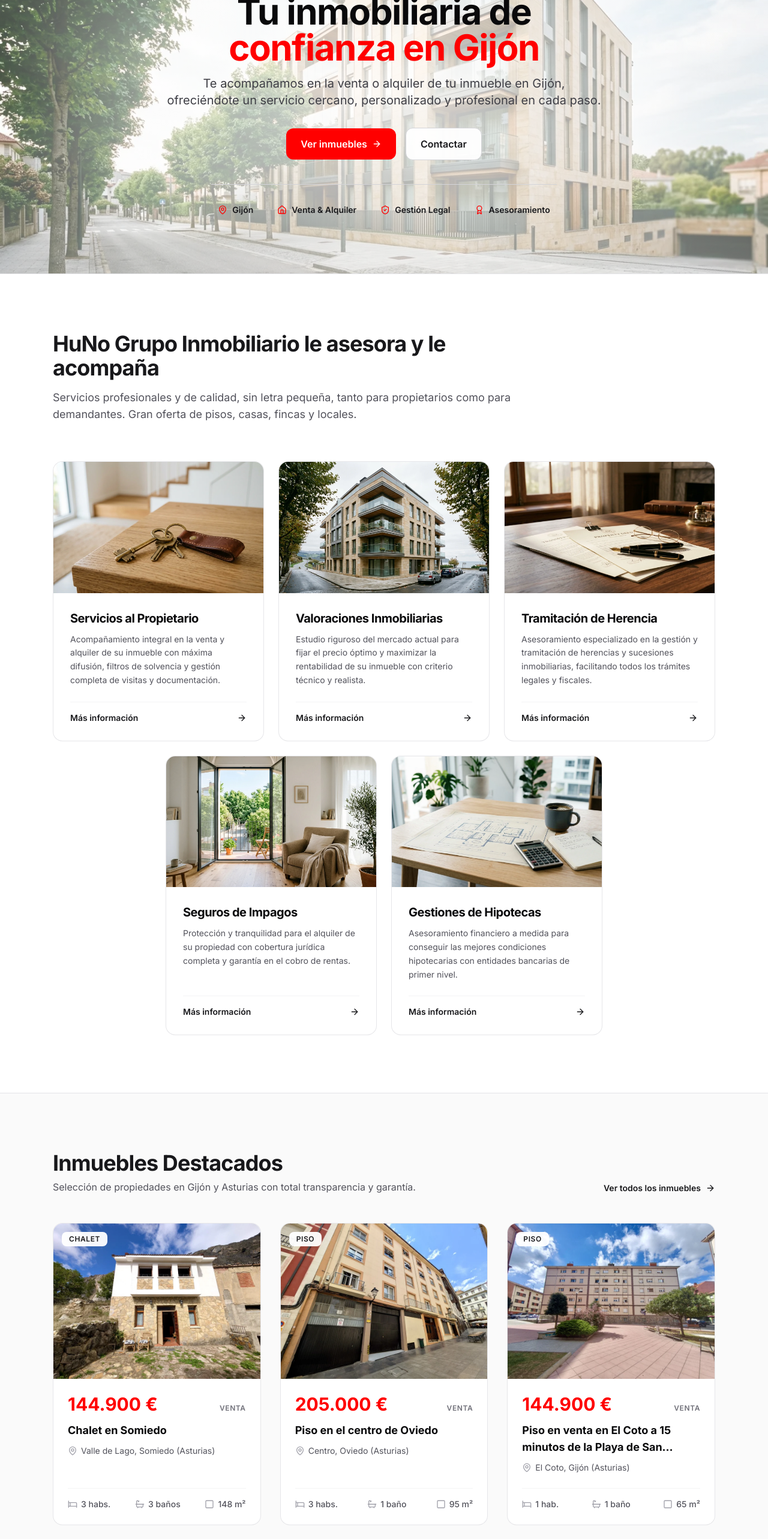
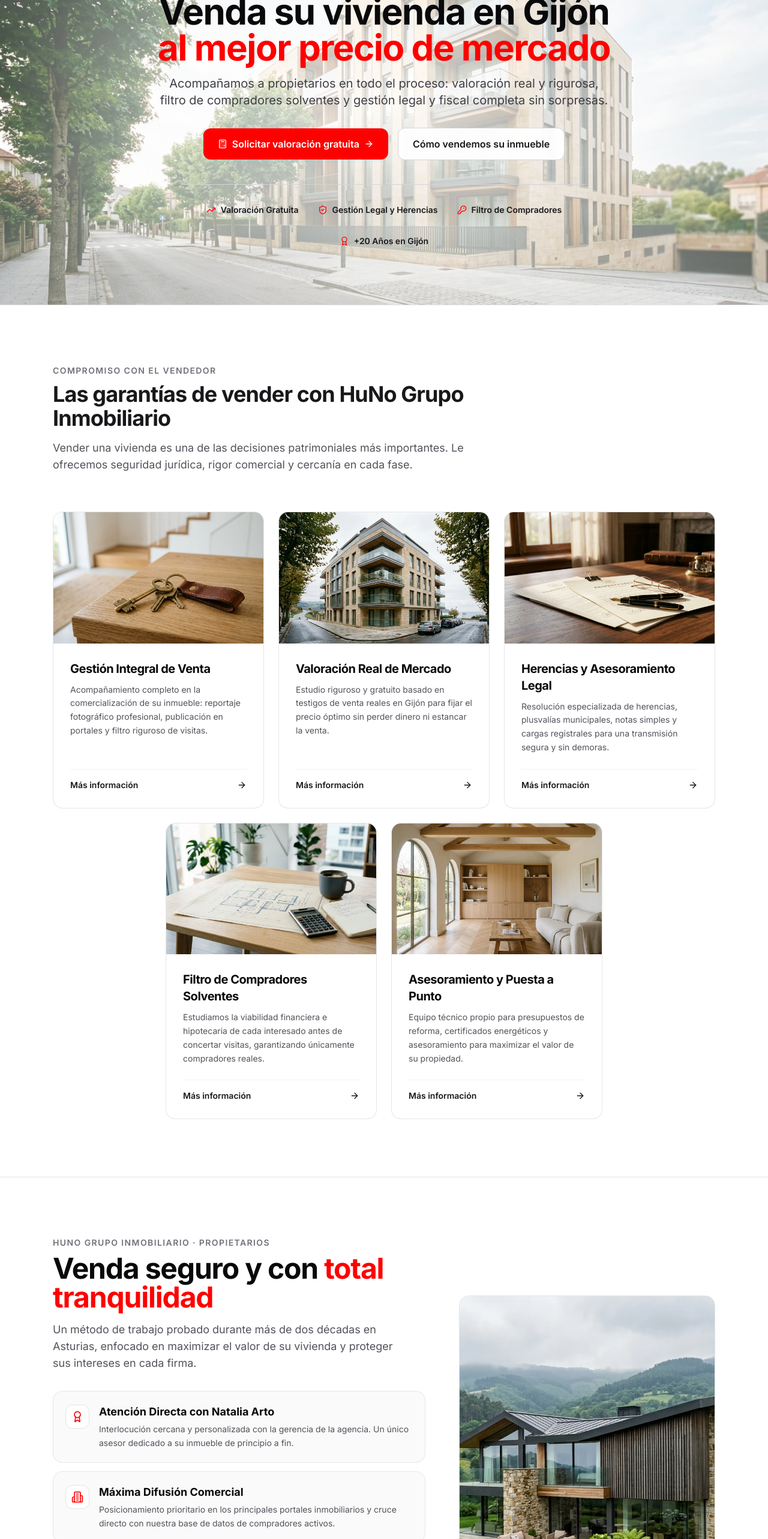
Before and after one commit to victooorltt/huno-grupo-inmobiliario, a Next.js app: page / in a window 1280 px wide. Shown: the part 220-2786 px from the top of the page at 60% size. Built offline with nearby package versions, Linux system fonts and the light colour scheme.

Commit message:
Refocus Home page towards seller lead capture and property valuation

```diff
--- a/app/page.tsx
+++ b/app/page.tsx
@@ -1,7 +1,7 @@
+import type { Metadata } from 'next';
 import Link from 'next/link';
 import {
   MapPin,
-  Home,
   ShieldCheck,
   Award,
   ArrowRight,
@@ -14,91 +14,99 @@
   Square,
   Star,
   Building2,
+  Calculator,
+  CheckCircle2,
 } from 'lucide-react';
 import { PageHero } from '@/components/PageHero';
 import { ContactCTA } from '@/components/ContactCTA';
 import { tokens } from '@/lib/tokens';
 import { PROPERTIES } from '@/lib/properties';
 
+export const metadata: Metadata = {
+  title: 'Vender Piso en Gijón | HuNo Grupo Inmobiliario - Venta y Valoración',
+  description:
+    '¿Desea vender su vivienda en Gijón o Asturias? En HuNo Grupo Inmobiliario le garantizamos valoración profesional gratuita, filtro de compradores solventes y gestión legal completa.',
+};
+
 const SERVICES = [
   {
-    title: 'Servicios al Propietario',
+    title: 'Gestión Integral de Venta',
     description:
-      'Acompañamiento integral en la venta y alquiler de su inmueble con máxima difusión, filtros de solvencia y gestión completa de visitas y documentación.',
+      'Acompañamiento completo en la comercialización de su inmueble: reportaje fotográfico profesional, publicación en portales y filtro riguroso de visitas.',
     href: '/servicios/servicios-al-propietario/',
     icon: KeyRound,
     image: '/images/servicio-propietario-card.webp',
   },
   {
-    title: 'Valoraciones Inmobiliarias',
+    title: 'Valoración Real de Mercado',
     description:
-      'Estudio riguroso del mercado actual para fijar el precio óptimo y maximizar la rentabilidad de su inmueble con criterio técnico y realista.',
+      'Estudio riguroso y gratuito basado en testigos de venta reales en Gijón para fijar el precio óptimo sin perder dinero ni estancar la venta.',
     href: '/servicios/valoracion-profesional/',
     icon: TrendingUp,
     image: '/images/servicio-valoracion-card.webp',
   },
   {
-    title: 'Tramitación de Herencia',
+    title: 'Herencias y Asesoramiento Legal',
     description:
-      'Asesoramiento especializado en la gestión y tramitación de herencias y sucesiones inmobiliarias, facilitando todos los trámites legales y fiscales.',
+      'Resolución especializada de herencias, plusvalías municipales, notas simples y cargas registrales para una transmisión segura y sin demoras.',
     href: '/servicios/servicios-al-propietario/',
     icon: FileText,
     image: '/images/servicio-herencia-card.webp',
   },
   {
-    title: 'Seguros de Impagos',
+    title: 'Filtro de Compradores Solventes',
     description:
-      'Protección y tranquilidad para el alquiler de su propiedad con cobertura jurídica completa y garantía en el cobro de rentas.',
-    href: '/servicios/servicios-al-propietario/',
-    icon: ShieldCheck,
-    image: '/images/servicio-seguros-card.webp',
-  },
-  {
-    title: 'Gestiones de Hipotecas',
-    description:
-      'Asesoramiento financiero a medida para conseguir las mejores condiciones hipotecarias con entidades bancarias de primer nivel.',
+      'Estudiamos la viabilidad financiera e hipotecaria de cada interesado antes de concertar visitas, garantizando únicamente compradores reales.',
     href: '/servicios/asesoramiento-financiero/',
     icon: Landmark,
     image: '/images/servicio-hipotecas-card.webp',
   },
+  {
+    title: 'Asesoramiento y Puesta a Punto',
+    description:
+      'Equipo técnico propio para presupuestos de reforma, certificados energéticos y asesoramiento para maximizar el valor de su propiedad.',
+    href: '/servicios/servicio-de-reformas/',
+    icon: ShieldCheck,
+    image: '/images/servicio-reformas.webp',
+  },
 ];
 
-const EDITORIAL_OFFERS = [
+const SELLER_GUARANTEES = [
   {
-    title: 'Venta de Inmuebles',
+    title: 'Atención Directa con Natalia Arto',
     description:
-      'Descubra nuestra oferta inmobiliaria de pisos, casas, fincas y locales, si no encuentra lo que desea llámenos.',
+      'Interlocución cercana y personalizada con la gerencia de la agencia. Un único asesor dedicado a su inmueble de principio a fin.',
+    icon: Award,
+  },
+  {
+    title: 'Máxima Difusión Comercial',
+    description:
+      'Posicionamiento prioritario en los principales portales inmobiliarios y cruce directo con nuestra base de datos de compradores activos.',
     icon: Building2,
   },
   {
-    title: 'Alquiler de Inmuebles',
+    title: 'Seguridad Jurídica y Documental',
     description:
-      'Le ofrecemos pisos, casas, fincas y locales de calidad de larga y media temporada adaptado a sus necesidades.',
-    icon: KeyRound,
-  },
-  {
-    title: 'Viviendas',
-    description:
-      'HuNo Grupo Inmobiliario tenemos la vivienda de sus sueños, adaptada a sus necesidades y en las mejores zonas.',
-    icon: Home,
+      'Redacción exhaustiva de contratos de arras, coordinación notarial y resolución de todos los trámites legales hasta la firma definitiva.',
+    icon: ShieldCheck,
   },
 ];
 
 const REVIEWS = [
   {
+    author: 'Arturo Enamorado',
+    rating: 5,
+    text: 'Seriedad, eficacia, asesorando en todos los aspectos y un trato excelente. Contando las cosas como son y con claridad. Fue la mejor decisión que tomé al poner mi propiedad en sus manos. ¡Muchas gracias Hugo y Natalia!',
+  },
+  {
+    author: 'Amador Gómez',
+    rating: 5,
+    text: 'Un auténtico placer haber sido cliente suyo. Un asesoramiento excepcional, cercano y profesional, acompañándonos en todo el proceso de venta. Muchas gracias tanto a Javi como a Natalia.',
+  },
+  {
     author: 'Marian PF',
     rating: 5,
-    text: 'No podemos estar más agradecidas por el trato y la profesionalidad recibida. Todo el proceso fue ágil, claro y perfectamente organizado. Han superado nuestras expectativas y los recomendamos al 100%. ¡Gracias equipo!',
-  },
-  {
-    author: 'Amador Gomez',
-    rating: 5,
-    text: 'Un auténtico placer haber sido cliente suyo. Un asesoramiento excepcional, cercano y profesional, acompañandonos en todo el proceso. Muchas Gracias tanto a Javi como a Natalia. Ha sido un placer',
-  },
-  {
-    author: 'Arturo Enamorado',
-    rating: 5,
-    text: 'Seriedad, eficacia, asesorando en todos los aspectos y un trato excelente. Contando las cosas como son y con claridad. Fue la mejor decisión q tomé al poner mi propiedad en sus manos. Muchas gracias Hugo y Natalia!',
+    text: 'No podemos estar más agradecidas por el trato y la profesionalidad recibida. Todo el proceso fue ágil, claro y perfectamente organizado. Han superado nuestras expectativas y los recomendamos al 100%.',
   },
 ];
 
@@ -111,7 +119,7 @@
 export default function HomePage() {
   return (
     <div>
-      {/* 1. Hero Block */}
+      {/* 1. Hero Block: Enfoque Propietario / Venta */}
       <PageHero
         variant="overlay"
         imageSrc="/images/hero-home.webp"
@@ -134,69 +142,73 @@
         title={
           <span className="flex flex-col items-center">
             <span className="text-xs sm:text-sm font-semibold tracking-widest text-zinc-600 uppercase mb-3">
-              HuNo Grupo Inmobiliario
+              HuNo Grupo Inmobiliario · Especialistas en Venta
             </span>
             <span className="text-4xl sm:text-5xl lg:text-6xl font-bold tracking-tight text-zinc-950 leading-[1.14]">
-              Tu inmobiliaria de{' '}
+              Venda su vivienda en Gijón{' '}
               <br className="hidden sm:inline" />
-              <span className="text-accent">confianza en Gijón</span>
+              <span className="text-accent">al mejor precio de mercado</span>
             </span>
           </span>
         }
         subtitle={
           <span>
-            Te acompañamos en la venta o alquiler de tu inmueble en Gijón,{' '}
+            Acompañamos a propietarios en todo el proceso: valoración real y rigurosa,{' '}
             <br className="hidden md:inline" />
-            ofreciéndote un servicio cercano, personalizado y profesional en cada paso.
+            filtro de compradores solventes y gestión legal y fiscal completa sin sorpresas.
           </span>
         }
       >
         <div className="flex flex-wrap items-center justify-center gap-4">
           <Link
-            href="/inmuebles/"
+            href="/servicios/valoracion-profesional/"
             className="inline-flex items-center justify-center gap-2 px-6 py-3.5 text-base font-semibold text-white bg-accent hover:bg-accent-hover rounded-xl shadow-xs transition-colors duration-150"
           >
-            <span>Ver inmuebles</span>
+            <Calculator className="w-4 h-4" aria-hidden="true" />
+            <span>Solicitar valoración gratuita</span>
             <ArrowRight className="w-4 h-4" aria-hidden="true" />
           </Link>
           <Link
-            href="/contacto/"
+            href="/servicios/servicios-al-propietario/"
             className="inline-flex items-center justify-center px-6 py-3.5 text-base font-semibold text-zinc-900 bg-white/95 hover:bg-white border border-zinc-300 hover:border-zinc-400 rounded-xl transition-colors duration-150 shadow-xs"
           >
-            <span>Contactar</span>
+            <span>Cómo vendemos su inmueble</span>
           </Link>
         </div>
 
-        {/* Benefits row centered beneath buttons with improved contrast */}
-        <div className="mt-10 pt-8 border-t border-zinc-300 max-w-xl mx-auto flex flex-wrap items-center justify-center gap-6 sm:gap-10 text-sm font-semibold text-zinc-900">
+        {/* Benefits row centered beneath buttons */}
+        <div className="mt-10 pt-8 border-t border-zinc-300 max-w-2xl mx-auto flex flex-wrap items-center justify-center gap-6 sm:gap-8 text-sm font-semibold text-zinc-900">
           <div className="inline-flex items-center gap-2">
-            <MapPin className="w-4 h-4 text-accent shrink-0" aria-hidden="true" />
-            <span>Gijón</span>
-          </div>
-          <div className="inline-flex items-center gap-2">
-            <Home className="w-4 h-4 text-accent shrink-0" aria-hidden="true" />
-            <span>Venta &amp; Alquiler</span>
+            <TrendingUp className="w-4 h-4 text-accent shrink-0" aria-hidden="true" />
+            <span>Valoración Gratuita</span>
           </div>
           <div className="inline-flex items-center gap-2">
             <ShieldCheck className="w-4 h-4 text-accent shrink-0" aria-hidden="true" />
-            <span>Gestión Legal</span>
+            <span>Gestión Legal y Herencias</span>
+          </div>
+          <div className="inline-flex items-center gap-2">
+            <KeyRound className="w-4 h-4 text-accent shrink-0" aria-hidden="true" />
+            <span>Filtro de Compradores</span>
           </div>
           <div className="inline-flex items-center gap-2">
             <Award className="w-4 h-4 text-accent shrink-0" aria-hidden="true" />
-            <span>Asesoramiento</span>
+            <span>+20 Años en Gijón</span>
           </div>
         </div>
       </PageHero>
 
-      {/* 2. Block 2: Nuestros Servicios */}
+      {/* 2. Block 2: Garantías y Servicios para el Propietario */}
       <section className={`${tokens.sectionSpacing} bg-white border-b border-zinc-200`}>
         <div className={tokens.container}>
           <div className="max-w-3xl mb-12 lg:mb-16">
-            <h2 className="text-3xl sm:text-4xl font-bold tracking-tight text-zinc-900">
-              HuNo Grupo Inmobiliario le asesora y le acompaña
+            <span className="text-xs sm:text-sm font-semibold tracking-widest text-zinc-500 uppercase">
+              Compromiso con el vendedor
+            </span>
+            <h2 className="mt-2 text-3xl sm:text-4xl font-bold tracking-tight text-zinc-900">
+              Las garantías de vender con HuNo Grupo Inmobiliario
             </h2>
             <p className="mt-4 text-base sm:text-lg text-zinc-600 leading-relaxed">
-              Servicios profesionales y de calidad, sin letra pequeña, tanto para propietarios como para demandantes. Gran oferta de pisos, casas, fincas y locales.
+              Vender una vivienda es una de las decisiones patrimoniales más importantes. Le ofrecemos seguridad jurídica, rigor comercial y cercanía en cada fase.
             </p>
           </div>
 
@@ -238,23 +250,97 @@
         </div>
       </section>
 
-      {/* 3. Block 3: Inmuebles Destacados */}
+      {/* 3. Block 3: Venda seguro y con total tranquilidad (Editorial) */}
+      <section className={`${tokens.sectionSpacing} bg-white border-b border-zinc-200`}>
+        <div className={tokens.container}>
+          <div className="grid grid-cols-1 lg:grid-cols-12 gap-10 lg:gap-14 items-center">
+            {/* Left Column: Headline, 3 points, single CTA */}
+            <div className="lg:col-span-7 flex flex-col justify-between">
+              <div>
+                <span className="text-xs sm:text-sm font-semibold tracking-widest text-zinc-500 uppercase">
+                  HuNo Grupo Inmobiliario · Propietarios
+                </span>
+                <h2 className="mt-2 text-3xl sm:text-4xl lg:text-5xl font-bold tracking-tight text-zinc-950 leading-tight">
+                  Venda seguro y con <span className="text-accent">total tranquilidad</span>
+                </h2>
+                <p className="mt-4 text-base sm:text-lg text-zinc-600 leading-relaxed max-w-xl">
+                  Un método de trabajo probado durante más de dos décadas en Asturias, enfocado en maximizar el valor de su vivienda y proteger sus intereses en cada firma.
+                </p>
+
+                {/* The 3 Guarantee Points */}
+                <div className="mt-8 space-y-3.5">
+                  {SELLER_GUARANTEES.map((guarantee) => {
+                    const Icon = guarantee.icon;
+                    return (
+                      <div
+                        key={guarantee.title}
+                        className="p-4 sm:p-5 rounded-2xl bg-zinc-50 border border-zinc-200/80 flex items-start gap-4 hover:border-zinc-300 transition-colors"
+                      >
+                        <div className="w-10 h-10 rounded-xl bg-white border border-zinc-200 flex items-center justify-center text-accent shrink-0 shadow-2xs mt-0.5">
+                          <Icon className="w-5 h-5" aria-hidden="true" />
+                        </div>
+                        <div>
+                          <h3 className="text-base sm:text-lg font-bold text-zinc-950">
+                            {guarantee.title}
+                          </h3>
+                          <p className="mt-1 text-sm text-zinc-600 leading-relaxed">
+                            {guarantee.description}
+                          </p>
+                        </div>
+                      </div>
+                    );
+                  })}
+                </div>
+              </div>
+
+              {/* Central Action Link */}
+              <div className="mt-8">
+                <Link
+                  href="/servicios/valoracion-profesional/"
+                  className="inline-flex items-center justify-center gap-2.5 px-8 py-4 text-base font-semibold text-white bg-accent hover:bg-accent-hover rounded-xl shadow-xs hover:shadow-md transition-all duration-150 w-full sm:w-auto"
+                >
+                  <Calculator className="w-5 h-5" aria-hidden="true" />
+                  <span>Solicitar valoración de mi vivienda</span>
+                  <ArrowRight className="w-5 h-5" aria-hidden="true" />
+                </Link>
+              </div>
+            </div>
+
+            {/* Right Column: Architectural Photography */}
+            <div className="lg:col-span-5">
+              <div className="relative aspect-[4/3] lg:aspect-[4/5] w-full overflow-hidden rounded-2xl shadow-sm border border-zinc-200/90">
+                <img
+                  src="/images/oferta-inmobiliaria.webp"
+                  alt="Gestión inmobiliaria profesional HuNo en Asturias"
+                  className="w-full h-full object-cover"
+                  loading="lazy"
+                />
+              </div>
+            </div>
+          </div>
+        </div>
+      </section>
+
+      {/* 4. Block 4: Inmuebles Destacados reenfocados a Calidad de Presentación */}
       <section className={`${tokens.sectionSpacing} bg-zinc-50 border-b border-zinc-200`}>
         <div className={tokens.container}>
           <div className="flex flex-col sm:flex-row sm:items-end sm:justify-between gap-4 mb-10 lg:mb-12">
             <div>
-              <h2 className="text-3xl sm:text-4xl font-bold tracking-tight text-zinc-900">
-                Inmuebles Destacados
+              <span className="text-xs sm:text-sm font-semibold tracking-widest text-zinc-500 uppercase">
+                Marketing Inmobiliario
+              </span>
+              <h2 className="mt-1 text-3xl sm:text-4xl font-bold tracking-tight text-zinc-900">
+                La calidad con la que presentamos cada propiedad
               </h2>
-              <p className="mt-2 text-base text-zinc-600">
-                Selección de propiedades en Gijón y Asturias con total transparencia y garantía.
+              <p className="mt-2 text-base text-zinc-600 max-w-2xl">
+                Cuidamos la imagen, el reportaje fotográfico y los detalles descriptivos para que su vivienda destaque frente a la competencia y atraiga a compradores serios.
               </p>
             </div>
             <Link
               href="/inmuebles/"
-              className="inline-flex items-center gap-2 text-sm font-semibold text-zinc-900 hover:text-accent transition-colors"
+              className="inline-flex items-center gap-2 text-sm font-semibold text-zinc-900 hover:text-accent transition-colors shrink-0"
             >
-              <span>Ver todos los inmuebles</span>
+              <span>Ver catálogo de inmuebles</span>
               <ArrowRight className="w-4 h-4" aria-hidden="true" />
             </Link>
           </div>
@@ -331,82 +417,15 @@
         </div>
       </section>
 
-      {/* 4. Block 4: Nuestra Oferta Inmobiliaria */}
+      {/* 5. Block 5: Opiniones de propietarios y clientes */}
       <section className={`${tokens.sectionSpacing} bg-white border-b border-zinc-200`}>
         <div className={tokens.container}>
-          <div className="grid grid-cols-1 lg:grid-cols-12 gap-10 lg:gap-14 items-center">
-            {/* Left Column: Headline, 3 points, single CTA */}
-            <div className="lg:col-span-7 flex flex-col justify-between">
-              <div>
-                <span className="text-xs sm:text-sm font-semibold tracking-widest text-zinc-500 uppercase">
-                  HuNo Grupo Inmobiliario
-                </span>
-                <h2 className="mt-2 text-3xl sm:text-4xl lg:text-5xl font-bold tracking-tight text-zinc-950 leading-tight">
-                  Nuestra Oferta <span className="text-accent">Inmobiliaria</span>
-                </h2>
-                <p className="mt-4 text-base sm:text-lg text-zinc-600 leading-relaxed max-w-xl">
-                  Gran oferta inmobiliaria de pisos, casas, fincas y locales. Le asesoramos en todas las fases de compra, con garantía y profesionalidad.
-                </p>
-
-                {/* The 3 Offer Points */}
-                <div className="mt-8 space-y-3.5">
-                  {EDITORIAL_OFFERS.map((offer) => {
-                    const Icon = offer.icon;
-                    return (
-                      <div
-                        key={offer.title}
-                        className="p-4 sm:p-5 rounded-2xl bg-zinc-50 border border-zinc-200/80 flex items-start gap-4 hover:border-zinc-300 transition-colors"
-                      >
-                        <div className="w-10 h-10 rounded-xl bg-white border border-zinc-200 flex items-center justify-center text-accent shrink-0 shadow-2xs mt-0.5">
-                          <Icon className="w-5 h-5" aria-hidden="true" />
-                        </div>
-                        <div>
-                          <h3 className="text-base sm:text-lg font-bold text-zinc-950">
-                            {offer.title}
-                          </h3>
-                          <p className="mt-1 text-sm text-zinc-600 leading-relaxed">
-                            {offer.description}
-                          </p>
-                        </div>
-                      </div>
-                    );
-                  })}
-                </div>
-              </div>
-
-              {/* Single Central Action Link */}
-              <div className="mt-8">
-                <Link
-                  href="/inmuebles/"
-                  className="inline-flex items-center justify-center gap-2.5 px-8 py-4 text-base font-semibold text-white bg-accent hover:bg-accent-hover rounded-xl shadow-xs hover:shadow-md transition-all duration-150 w-full sm:w-auto"
-                >
-                  <span>Descubra nuestros inmuebles</span>
-                  <ArrowRight className="w-5 h-5" aria-hidden="true" />
-                </Link>
-              </div>
-            </div>
-
-            {/* Right Column: Architectural Photography */}
-            <div className="lg:col-span-5">
-              <div className="relative aspect-[4/3] lg:aspect-[4/5] w-full overflow-hidden rounded-2xl shadow-sm border border-zinc-200/90">
-                <img
-                  src="/images/oferta-inmobiliaria.webp"
-                  alt="Oferta inmobiliaria HuNo en Asturias"
-                  className="w-full h-full object-cover"
-                  loading="lazy"
-                />
-              </div>
-            </div>
-          </div>
-        </div>
-      </section>
-
-      {/* 5. Block 5: Opiniones de nuestros clientes */}
-      <section className={`${tokens.sectionSpacing} bg-zinc-50 border-b border-zinc-200`}>
-        <div className={tokens.container}>
           <div className="max-w-3xl mb-12 lg:mb-16">
-            <h2 className="text-3xl sm:text-4xl font-bold tracking-tight text-zinc-900">
-              Opiniones de nuestros clientes
+            <span className="text-xs sm:text-sm font-semibold tracking-widest text-zinc-500 uppercase">
+              Casos Reales
+            </span>
+            <h2 className="mt-1 text-3xl sm:text-4xl font-bold tracking-tight text-zinc-900">
+              La confianza de quienes han vendido con nosotros
             </h2>
             <div className="mt-3 flex items-center gap-3 text-sm text-zinc-700">
               <div className="flex text-amber-400" aria-hidden="true">
@@ -424,7 +443,7 @@
             {REVIEWS.map((review) => (
               <div
                 key={review.author}
-                className="p-8 bg-white border border-zinc-200 rounded-2xl flex flex-col justify-between hover:shadow-xs transition-shadow duration-150"
+                className="p-8 bg-zinc-50 border border-zinc-200 rounded-2xl flex flex-col justify-between hover:shadow-xs transition-shadow duration-150"
               >
                 <div>
                   <div className="flex items-center gap-1 text-amber-400 mb-5" aria-hidden="true">
@@ -436,10 +455,10 @@
                     &ldquo;{review.text}&rdquo;
                   </blockquote>
                 </div>
-                <div className="mt-6 pt-4 border-t border-zinc-100 flex items-center justify-between">
+                <div className="mt-6 pt-4 border-t border-zinc-200/80 flex items-center justify-between">
                   <div>
                     <p className="font-semibold text-zinc-900 text-sm">{review.author}</p>
-                    <p className="text-xs text-zinc-500">Reseña en Google</p>
+                    <p className="text-xs text-zinc-500">Reseña verificada en Google</p>
                   </div>
                 </div>
               </div>
@@ -448,8 +467,11 @@
         </div>
       </section>
 
-      {/* Contact CTA */}
-      <ContactCTA />
+      {/* 6. Contact CTA: Enfoque Propietario */}
+      <ContactCTA
+        title="¿Pensando en vender o valorar su inmueble en Gijón?"
+        subtitle="Hable directamente con Natalia Arto y nuestro equipo. Le asesoraremos con rigor, total transparencia y sin ningún compromiso."
+      />
     </div>
   );
 }
```
